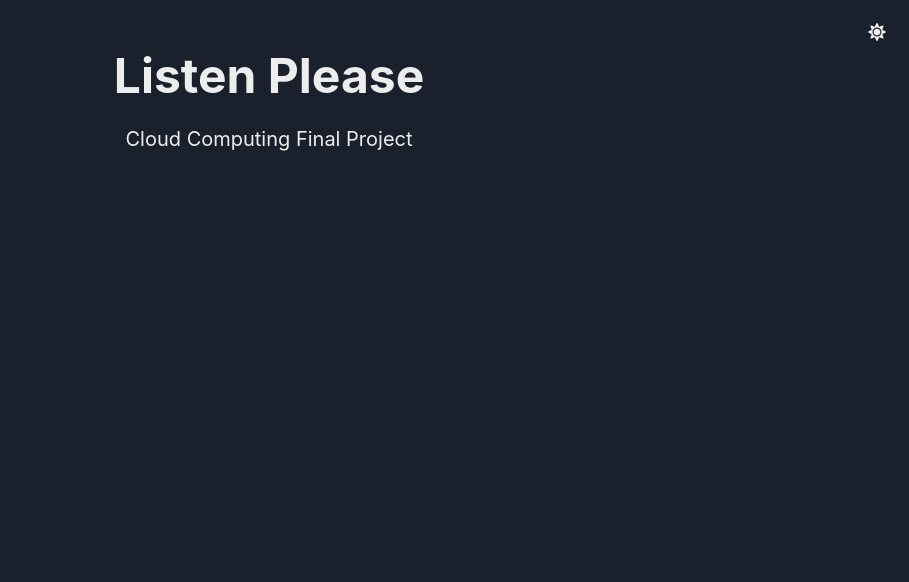
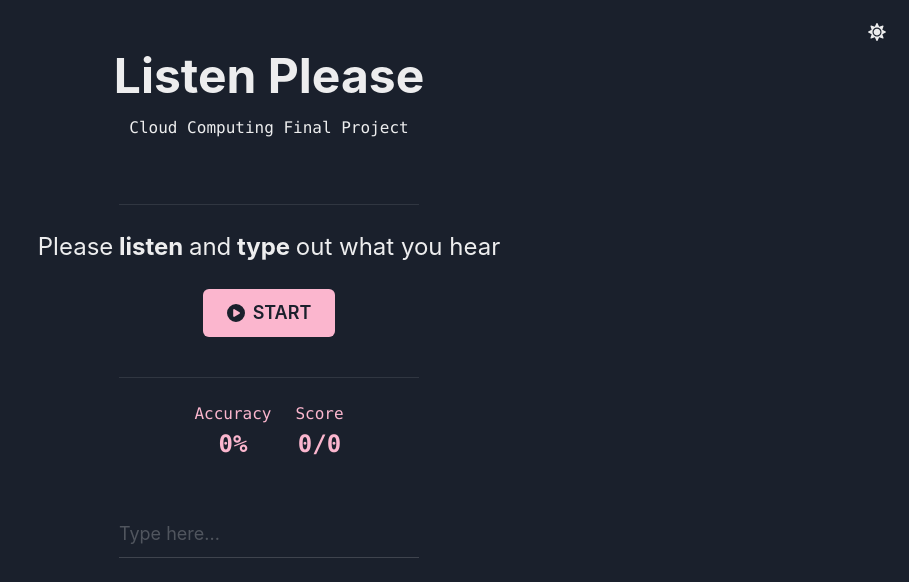
Before and after one commit to noof3310/listen-please, a React (Create React App) app: page / in a window 1280 px wide. Shown: the top 582 px of the page, without its empty margins (371-1280 px from the left). Built offline with nearby package versions, Linux system fonts and the light colour scheme.

Commit message:
config theme + add player

```diff
--- a/package.json
+++ b/package.json
@@ -6,6 +6,10 @@
     "@chakra-ui/react": "^2.0.0",
     "@emotion/react": "^11.9.0",
     "@emotion/styled": "^11.8.1",
+    "@fortawesome/fontawesome-svg-core": "^6.1.1",
+    "@fortawesome/free-regular-svg-icons": "^6.1.1",
+    "@fortawesome/free-solid-svg-icons": "^6.1.1",
+    "@fortawesome/react-fontawesome": "^0.1.18",
     "@testing-library/jest-dom": "^5.16.4",
     "@testing-library/react": "^13.2.0",
     "@testing-library/user-event": "^14.2.0",
@@ -13,6 +17,7 @@
     "react": "^18.1.0",
     "react-dom": "^18.1.0",
     "react-icons": "^3.11.0",
+    "react-player": "^2.10.1",
     "react-scripts": "5.0.1",
     "web-vitals": "^0.2.4"
   },
--- a/src/App.js
+++ b/src/App.js
@@ -8,25 +8,29 @@ import {
   extendTheme,
   withDefaultColorScheme
 } from '@chakra-ui/react';
-import { ColorModeSwitcher } from './ColorModeSwitcher';
+import { ColorModeSwitcher } from './Components/ColorModeSwitcher';
+import { AudioPlayer } from './Components/AudioPlayer';
 
 const config = {
   initialColorMode: 'dark',
-  useSystemColorMode: false,
-}
+  useSystemColorMode: false
+};
 
-const customTheme = extendTheme({ config }, withDefaultColorScheme({ colorScheme: 'pink' }))
+const customTheme = extendTheme({ config }, withDefaultColorScheme({ colorScheme: 'pink' }));
 
 function App() {
   return (
     <ChakraProvider theme={customTheme}>
-      <Grid p={3}>
+      <Grid minH='50vh' p={3}>
         <ColorModeSwitcher justifySelf="flex-end" />
-        <VStack spacing={6}>
-          <Heading as='h1' size='2xl'>
-            Listen Please
-          </Heading>
-          <Text fontSize='xl'> Cloud Computing Final Project </Text>
+        <VStack spacing={16}>
+					<VStack spacing={4}>
+						<Heading as='h1' size='2xl'>
+							Listen Please
+						</Heading>
+						<Text fontSize='l' as='samp'> Cloud Computing Final Project </Text>
+					</VStack>
+					<AudioPlayer/>
         </VStack>
       </Grid>
     </ChakraProvider>
--- /dev/null
+++ b/src/Components/AudioPlayer.js
@@ -0,0 +1,118 @@
+import { VStack, HStack, Button, Text, Input, useColorModeValue, Divider } from '@chakra-ui/react';
+import React, { useState } from 'react';
+import ReactPlayer from 'react-player';
+import { FontAwesomeIcon } from '@fortawesome/react-fontawesome';
+import { faCirclePlay, faForward, faArrowRotateBackward } from '@fortawesome/free-solid-svg-icons'
+
+export const AudioPlayer = props => {
+	const pinkColor = useColorModeValue('pink.400','pink.200');
+	const rightColor = useColorModeValue('teal.400','teal.200');
+	const wrongColor = useColorModeValue('red.500','red.300');
+
+	const [isPlaying, setIsPlaying] = useState(false);
+	const [value, setValue] = useState('');
+	const [answer, setAnswer] = useState('');
+	let i = [1, 2, 5];
+	const [accuracy, setAccuracy] = useState(0);
+	const [score, setScore] = useState(0);
+	const [totalScore, setTotalScore] = useState(0);
+
+	const player = React.createRef();
+
+	let url = 'https://file-examples.com/storage/feb8f98f1d627c0dc94b8cf/2017/11/file_example_MP3_700KB.mp3';
+
+	const start = () => {
+		setValue('');
+		setAnswer('');
+		setAccuracy(0);
+		setScore(0);
+		setTotalScore(0);
+	}
+
+	const handleStart = () => {
+		if (isPlaying) {
+			// TO DO: get new voice
+		}
+		setIsPlaying(!isPlaying);
+		start();
+	}
+
+	const handleReplay = () => {
+		setIsPlaying(false);
+		player.current.seekTo(0);
+		start();
+	}
+
+	const handleInputChange = (e) => {
+    let inputValue = e.target.value;
+		if (!isPlaying) setValue('');
+		else setValue(inputValue);
+  }
+
+	const handleKeyDown = (e) => {
+		let newAnswer = answer+e.target.value;
+		if (!isPlaying && e.key === 'Enter') {
+			setIsPlaying(true);
+			start();
+		} else if (e.key === 'Enter') {
+			setAnswer(newAnswer+' ');
+			setValue('');
+		} else if (e.key === ' ') {
+			setAnswer(newAnswer);
+			setValue('');
+		}
+  }
+
+  return (
+	<VStack spacing={6}>
+		<Divider width='300px' />
+		<Text fontSize='2xl'>
+			Please
+			<Text style={{display: 'inline'}} fontWeight='bold' fontSize='2xl'> listen </Text>
+			and
+			<Text style={{display: 'inline'}} fontWeight='bold' fontSize='2xl'> type </Text>
+			out what you hear
+		</Text>
+		<HStack spacing={6}>
+			<Button
+				leftIcon={<FontAwesomeIcon icon={isPlaying ? faForward : faCirclePlay}/>}
+				size='lg'
+				onClick={handleStart}> {isPlaying ? 'NEW AUDIO' : 'START'}
+			</Button>
+			{ isPlaying && <Button
+				leftIcon={<FontAwesomeIcon icon={faArrowRotateBackward}/>}
+				size='lg'
+				variant='outline'
+				onClick={handleReplay}> {'REPLAY'}
+			</Button> }
+		</HStack>
+		<Divider width='300px' paddingTop={4} />
+		<HStack spacing={6}>
+			<VStack spacing={0}>
+				<Text color={pinkColor} as='kbd'> Accuracy </Text>
+				<Text fontWeight='bold' color={pinkColor} fontSize='2xl' as='kbd'> {accuracy}% </Text>
+			</VStack>
+			<VStack spacing={0}>
+				<Text color={pinkColor} as='kbd'> Score </Text>
+				<Text fontWeight='bold' color={pinkColor} fontSize='2xl' as='kbd'> {score}/{totalScore} </Text>
+			</VStack>
+		</HStack>
+		<Text width='75%' fontSize='xl' as='kbd'>
+    	{answer.split(" ").map((ans, ind) =>
+				<Text style={{display: 'inline'}} color={i.includes(ind) ? rightColor : wrongColor}> {ans} </Text>)
+      }
+ 		</Text>
+		<Input
+			value={value}
+			onChange={handleInputChange}
+			onKeyDown={handleKeyDown}
+			size='lg'
+			width='300px'
+			focusBorderColor={pinkColor}
+			variant='flushed'
+			placeholder='Type here...'
+		/>
+		<ReactPlayer ref={player} playing={isPlaying} url={url} width='0px' height='0px'/>
+	</VStack>
+  );
+};
```
Also changed, not shown: src/Components/ColorModeSwitcher.js (renamed from src/ColorModeSwitcher.js), 1 other file (tests, documents, lock files or other folders).
